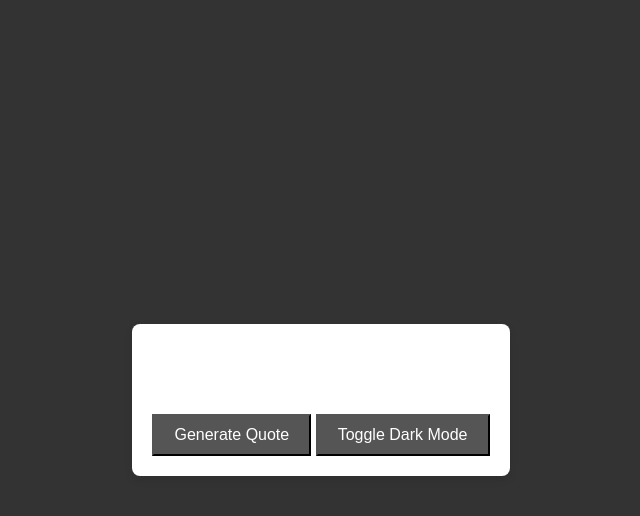
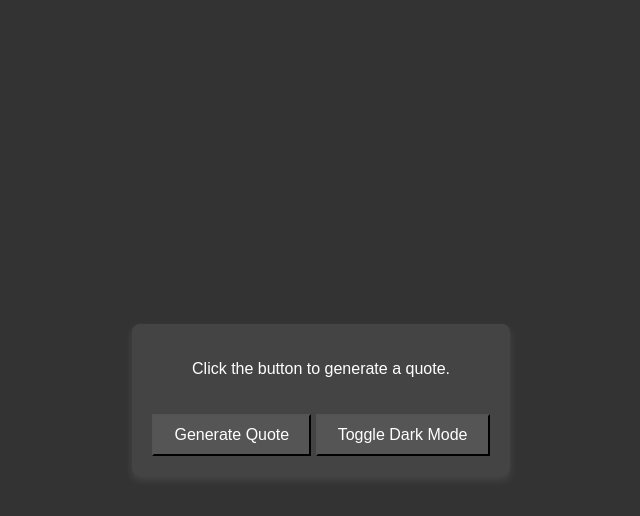
Before and after one commit to On-Fi/Quote-Generator-JS, a plain HTML site: page index.html in a window 1280 px wide. Both pictures are taken after a click on the button "Toggle Dark Mode". Shown: the whole page, without its empty margins (319-959 px from the left). Drawn offline with Linux system fonts and the light colour scheme.

Commit message:
Update styles.css

```diff
--- a/styles.css
+++ b/styles.css
@@ -17,9 +17,9 @@ body {
     max-width: 600px;
     text-align: center;
     padding: 20px;
-    background-color: #fff;
     border-radius: 8px;
     box-shadow: 0 4px 8px rgba(0, 0, 0, 0.1);
+    transition: background-color 0.3s, color 0.3s;
 }
 
 button {
@@ -29,6 +29,12 @@ button {
     cursor: pointer;
 }
 
+.dark-mode #quote-container {
+    background-color: #444;
+    color: #fff;
+    box-shadow: 0 4px 8px rgba(255, 255, 255, 0.1);
+}
+
 .dark-mode button {
     background-color: #555;
     color: #fff;
```
